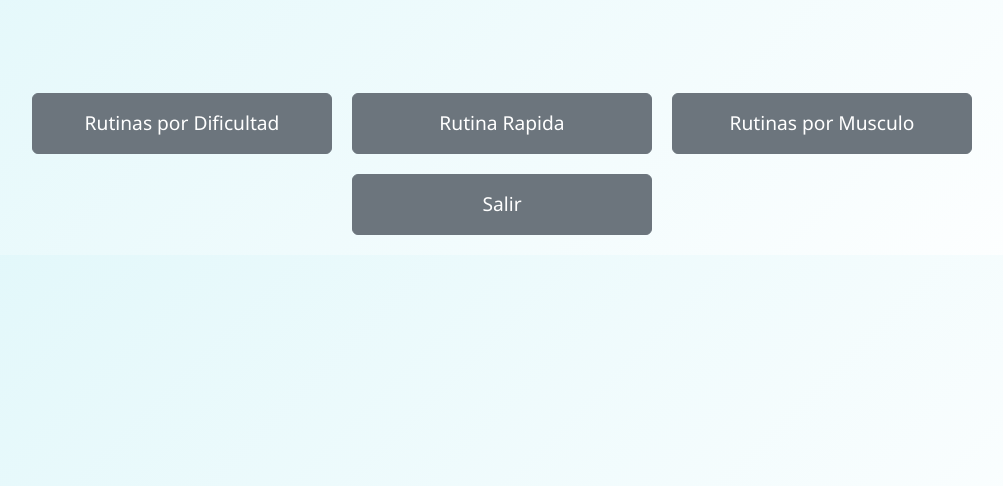
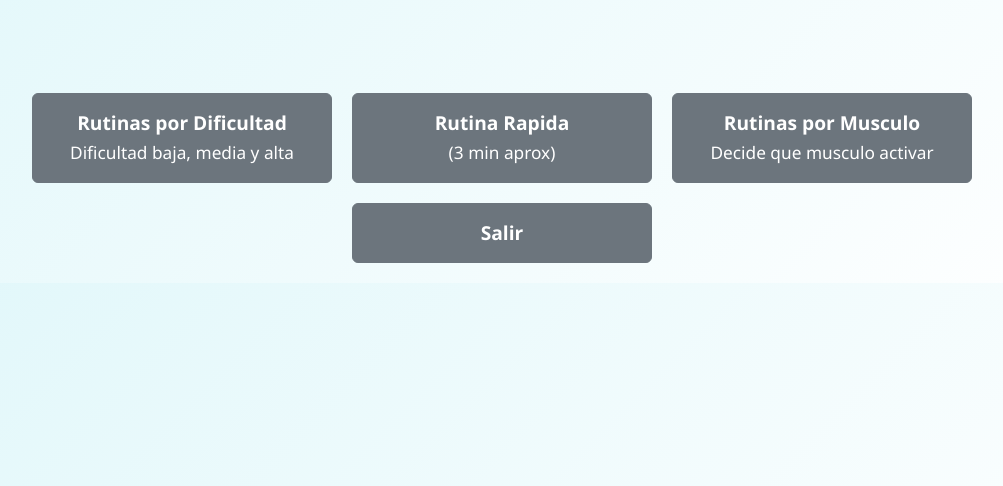
Before and after one commit to nicolasgarzon15/VitalBreak, a Flask app: page /home in a window 1280 px wide. Shown: the part 135-621 px from the top of the page, without its empty margins (138-1141 px from the left). Run offline with Flask 3, Linux system fonts and the light colour scheme; the visitor is signed in with stand-in values (Sample User, id 1).

Commit message:
Home actualizado

```diff
--- a/src/templates/home.html
+++ b/src/templates/home.html
@@ -32,14 +32,28 @@
 
 </div>
     <div class="btn-container">
-    <a class="btn btn-secondary" href="{{ url_for('ejercicioPorDificultad') }}">Rutinas por Dificultad</a>
-    <a class="btn btn-secondary" href="{{ url_for('ejercicio')}}">Rutina Rapida</a>
-    <a class="btn btn-secondary" href="{{ url_for('ejercicioPorMusculo') }}">Rutinas por Musculo</a>
+    <a class="btn btn-secondary" href="{{ url_for('ejercicioPorDificultad') }}">
+      <strong style="color: white;">Rutinas por Dificultad</strong><br>
+      <span style="font-size: 0.9em;">Dificultad baja, media y alta</span>
+    </a>
+    <a class="btn btn-secondary" href="{{ url_for('ejercicio')}}">
+      <strong style="color: white;">Rutina Rapida</strong><br>
+      <span style="font-size: 0.9em;">(3 min aprox)</span>
+    </a>
+    <a class="btn btn-secondary" href="{{ url_for('ejercicioPorMusculo') }}">
+      <strong style="color: white;">Rutinas por Musculo</strong><br>
+        <span style="font-size: 0.9em;">Decide que musculo activar</span>
+    </a>
 </div>
 <div class="btn-container">
     {% if current_user.rol == 'jefe' %}
-    <a class="btn btn-secondary" href="{{ url_for('supervisar') }}">Supervisar Equipo</a>
+    <a class="btn btn-secondary" href="{{ url_for('supervisar') }}">
+      <strong style="color: white;">Supervisar Equipo</strong><br>
+      <span style="font-size: 0.9em;">Seguimiento de tus trabajadores</span>
+    </a>
     {% endif %}
-    <a class="btn btn-secondary" href="{{ url_for('logout')}}">Salir</a>
+    <a class="btn btn-secondary" href="{{ url_for('logout')}}">
+      <strong style="color: white;">Salir</strong><br>
+    </a>
 </div>
 {% endblock %}
```
